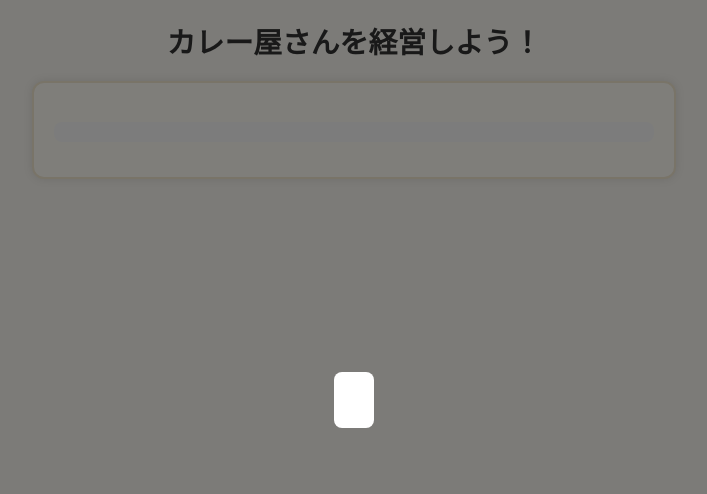
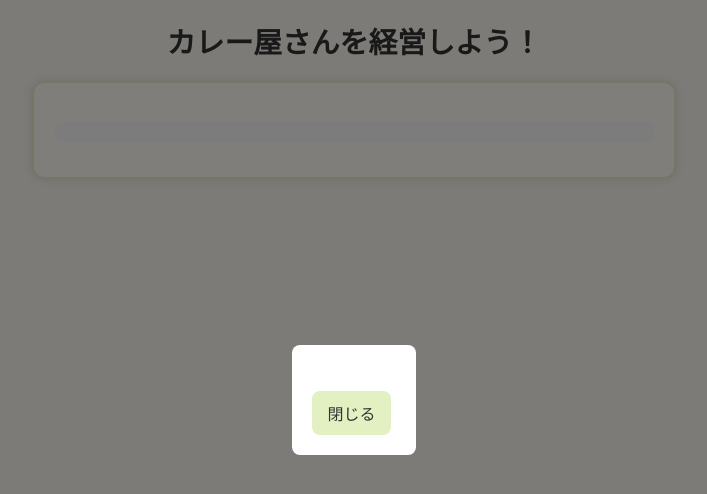
Before and after one commit to eiki115/new-finance-game, a plain HTML site: page index.html in a window 1280 px wide. Shown: the whole page, without its empty margins (286-993 px from the left). Drawn offline with Linux system fonts and the light colour scheme.

Commit message:
Add files via upload

```diff
--- a/index.html
+++ b/index.html
@@ -16,6 +16,7 @@
         <div id="modal" class="hidden">
             <div id="modal-content">
                 <p id="modal-text"></p>
+                <button id="modal-close">閉じる</button>
             </div>
         </div>
     </div>
--- a/script.js
+++ b/script.js
@@ -104,9 +104,8 @@ window.onload = () => {
     controlsElement = document.getElementById("controls");
     selectedInfoElement = document.getElementById("selected-info");
     historyElement = document.getElementById("history");
-    // 万一モーダルが表示されていたら非表示確実化
     const modal = document.getElementById("modal");
-    modal.classList.add("hidden");
+    modal.classList.add("hidden"); // 念のため再設定
     initGame();
 };
 
@@ -179,7 +178,7 @@ function showModeSelection() {
     econLabel.textContent = "経済イベントモード：";
     const econCheck = document.createElement("input");
     econCheck.type="checkbox";
-    econCheck.checked = true; // デフォルトON
+    econCheck.checked = true;
     econLabel.appendChild(econCheck);
     controlsElement.appendChild(econLabel);
 
@@ -353,7 +352,6 @@ function processTurn() {
     sales = Math.floor(sales * weather.multiplier);
 
     if (econ.salesMod) sales += econ.salesMod;
-    // 広報モード削除依頼あったため既になし
     if (mode === "cashless") sales = Math.floor(sales * 1.05);
 
     if (sales < 0) sales = 0;
```
